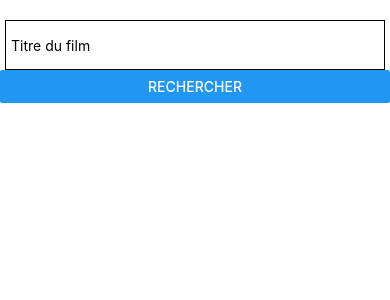
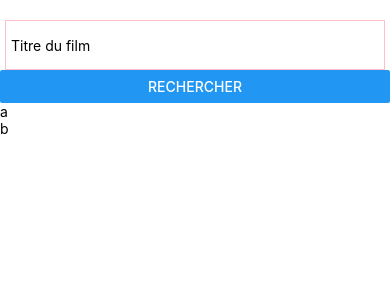
Before and after one commit to cans1994/ReactNative, a React Native app: screen / in a window 390 px wide. Shown: the top 300 px of the page. Built offline with nearby package versions, Linux system fonts and the light colour scheme.

Commit message:
flatlist

```diff
--- a/components/Search.js
+++ b/components/Search.js
@@ -1,5 +1,7 @@
 import React from 'react'
 import { View, TextInput, Button, StyleSheet } from 'react-native'
+import { FlatList, Text } from 'react-native'
+
 
 
 const styles = StyleSheet.create({
@@ -11,7 +13,7 @@ const styles = StyleSheet.create({
     marginLeft: 5,
     marginRight: 5,
     height: 50,
-    borderColor: '#000000',
+    borderColor: 'pink',
     borderWidth: 1,
     paddingLeft: 5,
   },
@@ -29,20 +31,15 @@ const styles = StyleSheet.create({
 class Search extends React.Component {
     render() {
         return (
-        <View style={{ marginTop: 20 }}>
-                <TextInput
-  style={{
-    marginLeft: 5,
-    marginRight: 5,
-    height: 50,
-    borderColor: '#000000',
-    borderWidth: 1,
-    paddingLeft: 5,
-  }}
-  placeholder="Titre du film"
+       <View style={styles.main_container}>
+        <TextInput style={styles.textinput} placeholder="Titre du film" />
+            <Button title="Rechercher" onPress={() => { }} />
+            <FlatList
+  data={[{ key: 'a' }, { key: 'b' }]}
+  renderItem={({ item }) => <Text>{item.key}</Text>}
 />
-                <Button title='Rechercher' onPress={() => { }} />
-            </View>
+          </View>
+
         )
     }
 }
```
